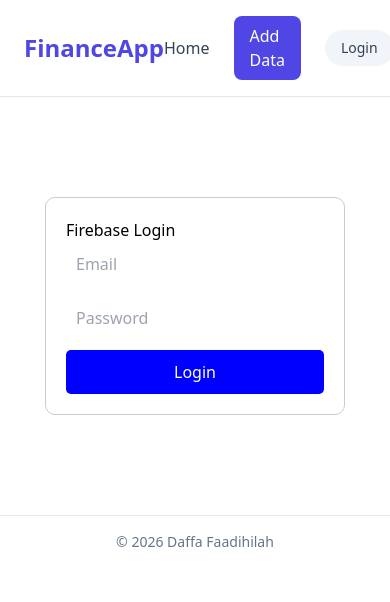
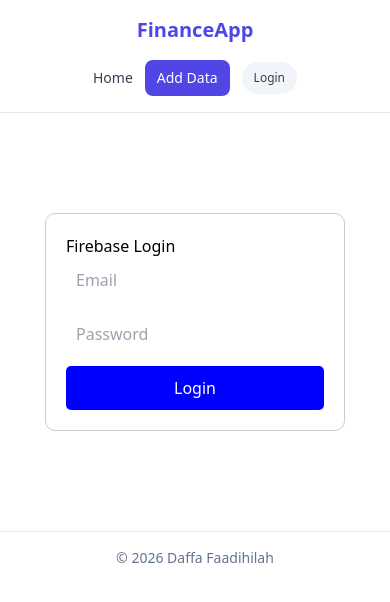
Before and after one commit to DaffaFIP/FInDash-Pribadi, a React (Vite) app: page /login in a window 390 px wide. Shown: the top 602 px of the page. Built offline with nearby package versions, Linux system fonts and the light colour scheme; no server answers.

Commit message:
perbaikan  tampilan

```diff
--- a/src/App.jsx
+++ b/src/App.jsx
@@ -39,34 +39,36 @@ export default function App() {
     <BrowserRouter>
 
       <nav className="sticky top-0 z-50 border-b bg-white/80 backdrop-blur">
-        <div className="mx-auto flex max-w-7xl items-center justify-between px-6 py-4">
+        <div className="mx-auto flex max-w-7xl flex-col gap-4 px-4 py-4 sm:flex-row sm:items-center sm:justify-between sm:px-6">
 
+          {/* Logo */}
           <Link
             to="/"
-            className="text-2xl font-bold text-indigo-600"
+            className="text-center text-xl font-bold text-indigo-600 sm:text-2xl"
           >
             FinanceApp
           </Link>
 
-          <div className="flex items-center gap-6">
+          {/* Menu */}
+          <div className="flex flex-wrap items-center justify-center gap-3 sm:gap-6">
 
             <Link
               to="/home"
-              className="font-medium text-slate-700 transition hover:text-indigo-600"
+              className="text-sm font-medium text-slate-700 transition hover:text-indigo-600 sm:text-base"
             >
               Home
             </Link>
 
             <Link
               to="/adddata"
-              className="rounded-lg bg-indigo-600 px-4 py-2 font-medium text-white transition hover:bg-indigo-700"
+              className="rounded-lg bg-indigo-600 px-3 py-2 text-sm font-medium text-white transition hover:bg-indigo-700 sm:px-4 sm:text-base"
             >
               Add Data
             </Link>
 
             <Link
               to="/login"
-              className="rounded-full bg-slate-100 px-4 py-2 text-sm font-medium text-slate-700 transition hover:bg-slate-200"
+              className="max-w-[140px] truncate rounded-full bg-slate-100 px-3 py-2 text-xs font-medium text-slate-700 transition hover:bg-slate-200 sm:max-w-none sm:px-4 sm:text-sm"
             >
               {user ? user.email : "Login"}
             </Link>
@@ -86,7 +88,7 @@ export default function App() {
           }
         />
 
-<Route
+        <Route
           path="/home"
           element={
             <ProtectedRoute user={user}>
```
